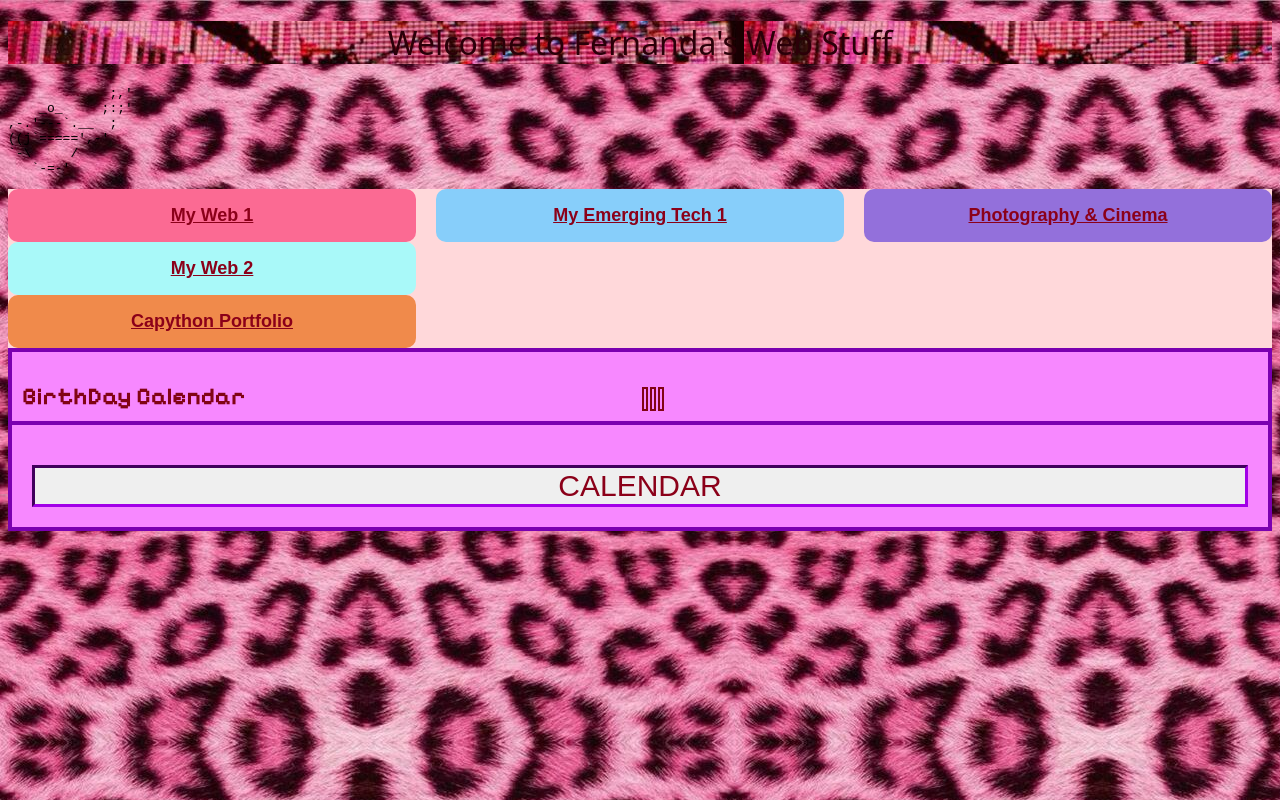
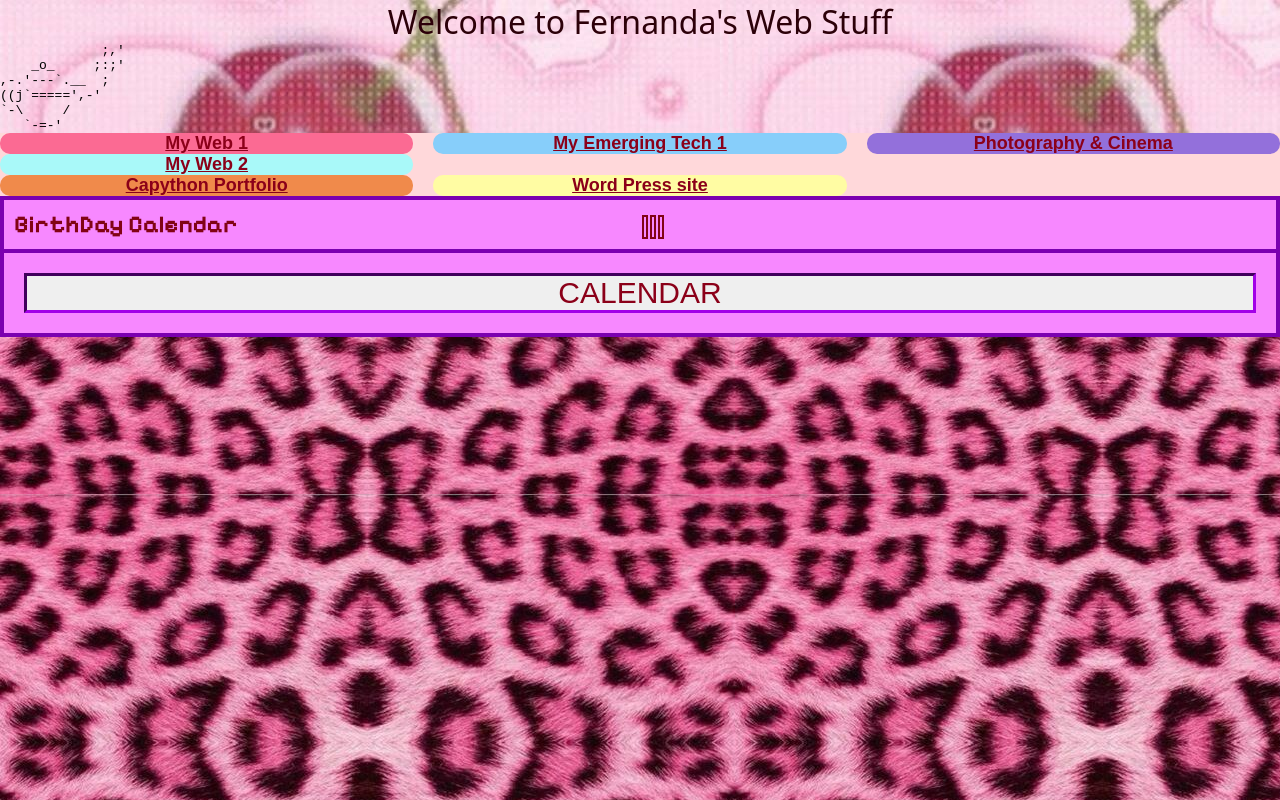
Before and after one commit to FernandaCervantesMorales/root_fernanda93, a plain HTML site: page public_html/index.html in a window 1280 px wide. Drawn offline with Linux system fonts and the light colour scheme; a web font is replaced by a local one.

Commit message:
wordpress n aesthetic chages

```diff
--- a/public_html/index.html
+++ b/public_html/index.html
@@ -24,11 +24,8 @@
 
 <header>
     <h1>Welcome to Fernanda's Web Stuff</h1>
-</header>
 
-<body>
-
-<pre>
+    <pre>
              ;,'
     _o_     ;:;'
 ,-.'---`.__  ;
@@ -36,6 +33,11 @@
 `-\     /
    `-=-'
 </pre>
+</header>
+
+<body>
+
+
 
     <section class="back-box">
         <div class="web-box">
@@ -60,6 +62,9 @@
         <div class="capython">
             <p><a href="portfolio/capython.html">Capython Portfolio</a></p>
         </div>
+        <div class="wordpress">
+            <p><a href="https://fernanda93.582helvetica.com/webposts/">Word Press site</a></p>
+        </div>
     </section>
 
     <div class="bday">
--- a/public_html/web1main/web1/css/style.css
+++ b/public_html/web1main/web1/css/style.css
@@ -1,6 +1,13 @@
- /* First example of a css rule*/
+* {
+    margin: 0;
+    padding: 0;
+    box-sizing: border-box;
+}
+
 header {
-    background-image: url(/web1main/web1/css/9_16\ header.jpeg);
+    background-image: url(/web1main/web1/css/_\ \(3\).jpeg);
+
+    height: 100%;
 }
 
 body{
@@ -103,6 +110,12 @@ a {
     background-color: #F08A4B;
 }
 
+.wordpress {
+    text-align: center;
+    border-radius: 10px;
+    background-color: #fffca3;
+}
+
 h1 {
     color: rgb(44, 0, 9);
     font-family: "Barrio", system-ui;
```
Also changed, not shown: public_html/web1main/web1/css/9_16 header.jpeg (deleted), public_html/web1main/web1/css/_ (3).jpeg (added).
